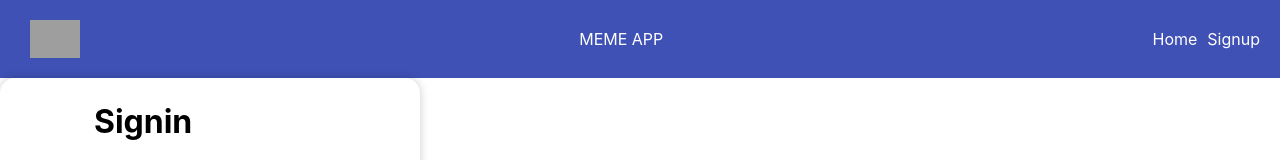
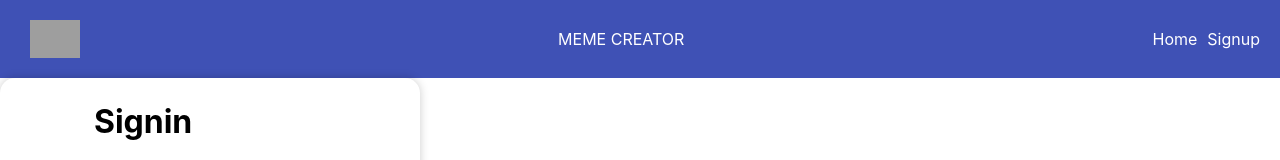
Before and after one commit to Vickyprinz/meme-app, a React (Create React App) app in the folder client/: page / in a window 1280 px wide. Shown: the top 160 px of the page. Built offline with nearby package versions, Linux system fonts and the light colour scheme; no server answers; grey boxes are pictures that could not be loaded.

Commit message:
update navbar

```diff
--- a/client/src/components/Navbar.js
+++ b/client/src/components/Navbar.js
@@ -10,7 +10,7 @@
 <div className="flex items-center flex-shrink-0 text-gray-800 mr-6">
 
 <Link to="/" className="text-lg font-bold leading-tight">
-MEME APP
+MEME CREATOR
 </Link>
 </div>
 <div className="flex items-center flex-shrink-0 text-gray-800 font-bold justify-center">
```
